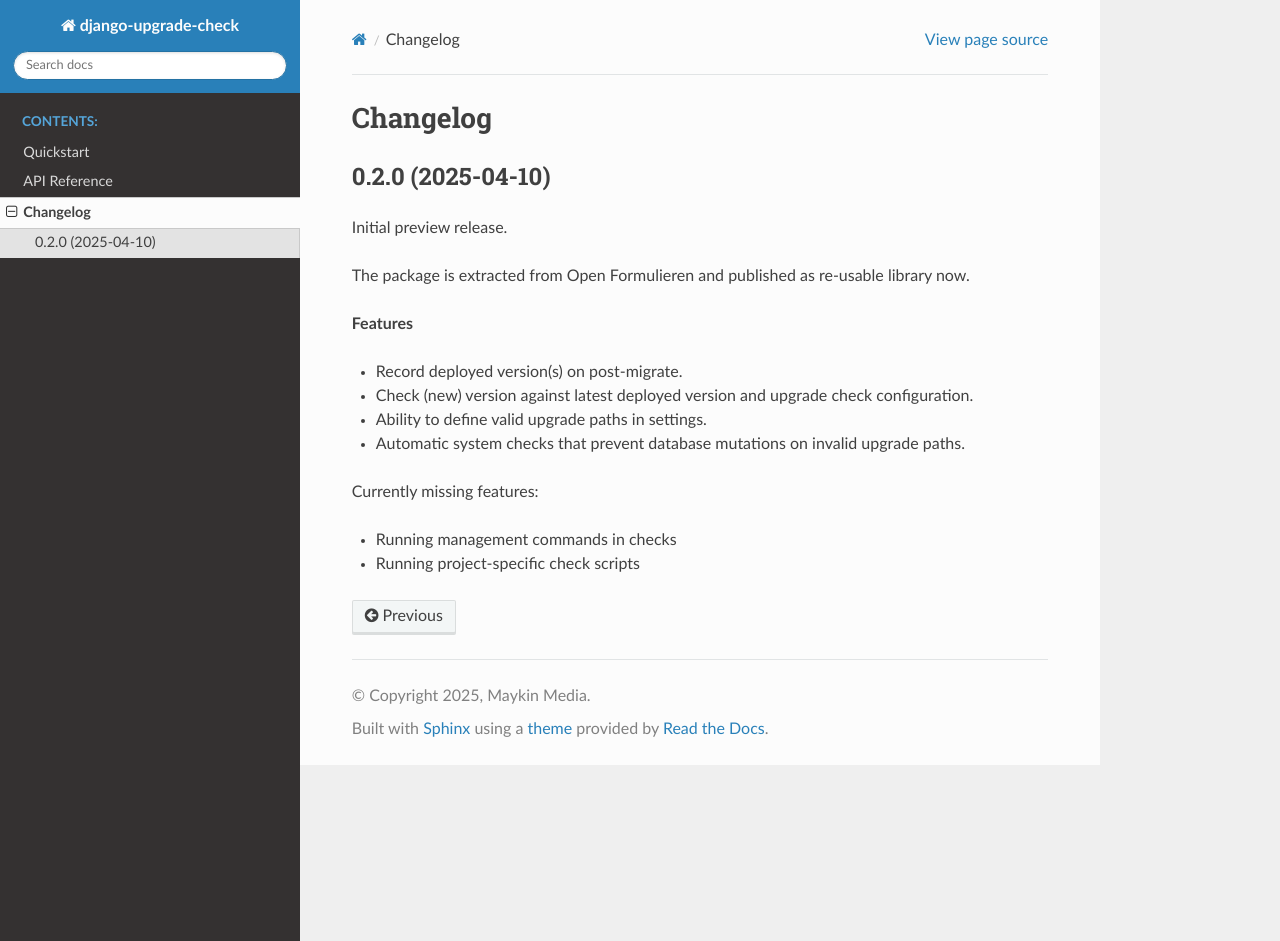
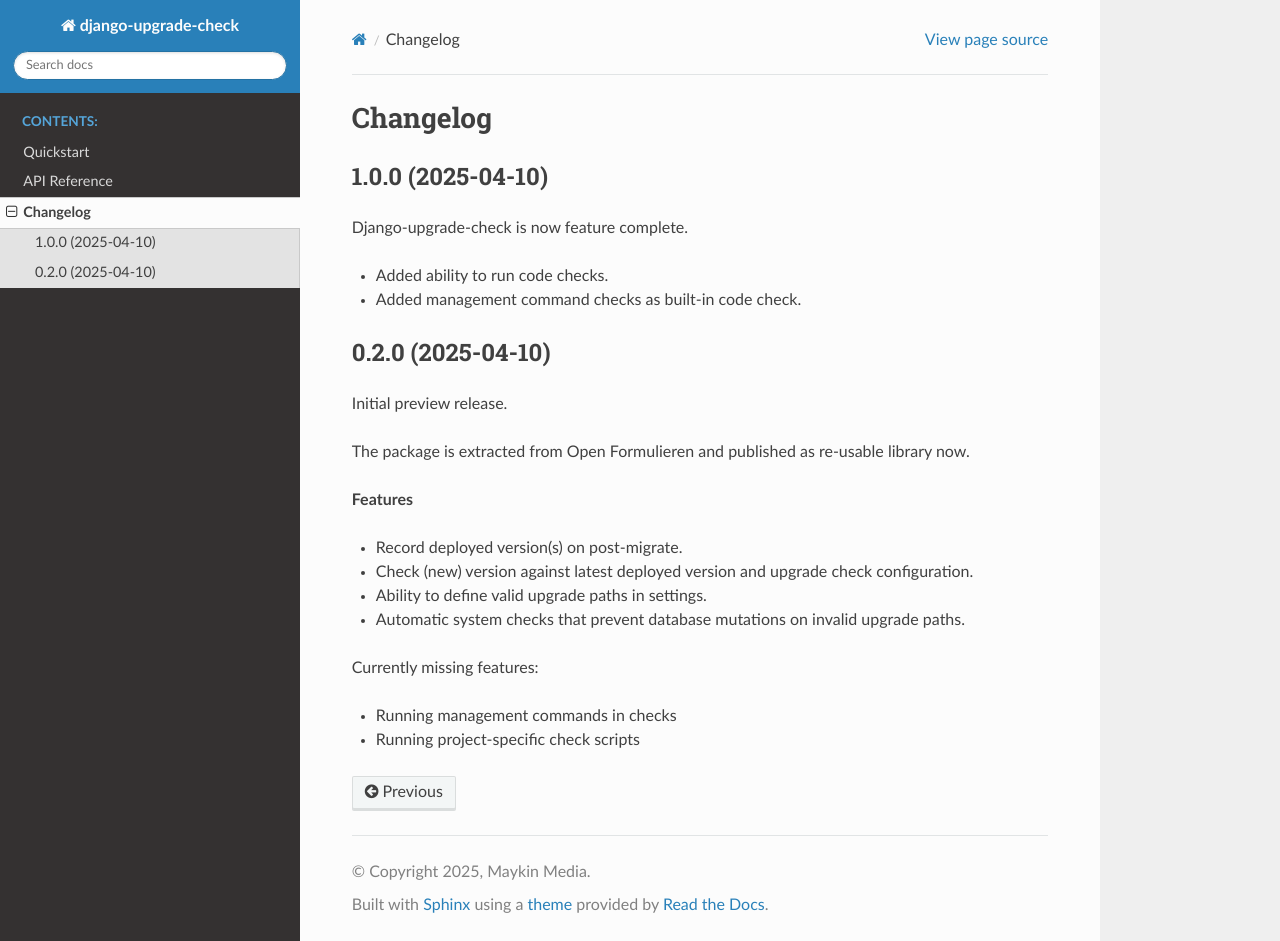
Before and after one commit to maykinmedia/django-upgrade-check, a Sphinx documentation site: the page built from docs/changelog.rst, in a window 1280 px wide and 941 px high. Built offline with Sphinx 7.4.7 and the Read the Docs theme 3.1.0, drawn with Linux system fonts in a browser that asks for light colours.

Commit message:
:bookmark: Bump version to 1.0.0 and update changelog

```diff
--- a/CHANGELOG.rst
+++ b/CHANGELOG.rst
@@ -1,6 +1,14 @@
 =========
 Changelog
 =========
+
+1.0.0 (2025-04-10)
+==================
+
+Django-upgrade-check is now feature complete.
+
+* Added ability to run code checks.
+* Added management command checks as built-in code check.
 
 0.2.0 (2025-04-10)
 ==================
--- a/README.rst
+++ b/README.rst
@@ -1,7 +1,7 @@
 Welcome to django-upgrade-check's documentation!
 ================================================
 
-:Version: 0.2.0
+:Version: 1.0.0
 :Source: https://github.com/maykinmedia/django-upgrade-check
 :Keywords: django, deploy, system checks, semver
 :PythonVersion: 3.10
--- a/docs/conf.py
+++ b/docs/conf.py
@@ -26,7 +26,7 @@
 author = "Maykin Media"
 
 # The full version, including alpha/beta/rc tags
-release = "0.2.0"
+release = "1.0.0"
 
 
 # -- General configuration ---------------------------------------------------
--- a/pyproject.toml
+++ b/pyproject.toml
@@ -4,7 +4,7 @@
 
 [project]
 name = "django-upgrade-check"
-version = "0.2.0"
+version = "1.0.0"
 description = "Integrate project upgrade checks in Django's system check framework"
 authors = [
     {name = "Maykin Media", email = "support@maykinmedia.nl"}
@@ -13,7 +13,7 @@
 license = {file = "LICENSE"}
 keywords = ["Django", "deploy", "system checks"]
 classifiers = [
-    "Development Status :: 3 - Alpha",
+    "Development Status :: 5 - Production/Stable",
     "Framework :: Django",
     "Framework :: Django :: 4.2",
     "Framework :: Django :: 5.2",
@@ -65,7 +65,7 @@
 DJANGO_SETTINGS_MODULE = "testapp.settings"
 
 [tool.bumpversion]
-current_version = "0.2.0"
+current_version = "1.0.0"
 files = [
     {filename = "pyproject.toml"},
     {filename = "README.rst"},
```
